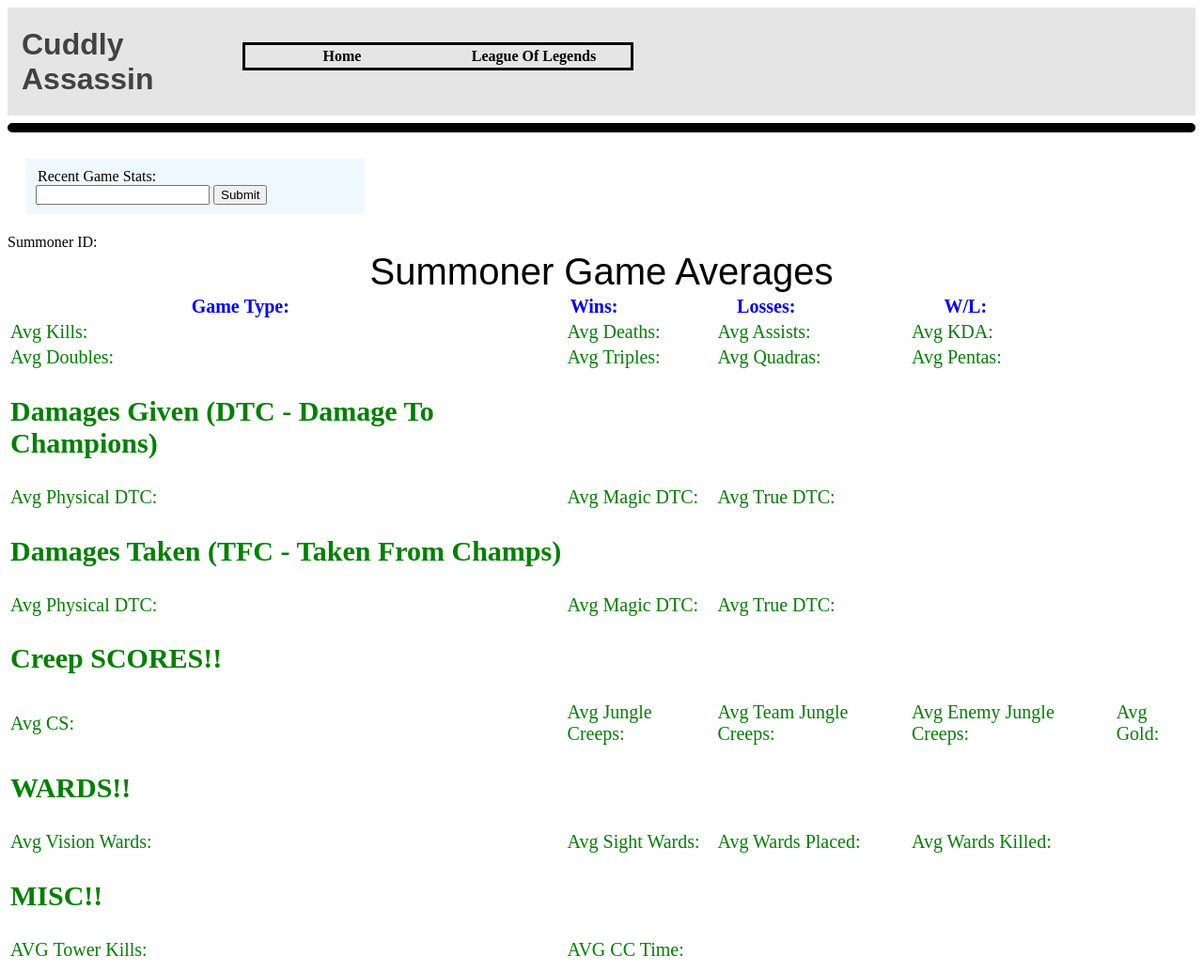
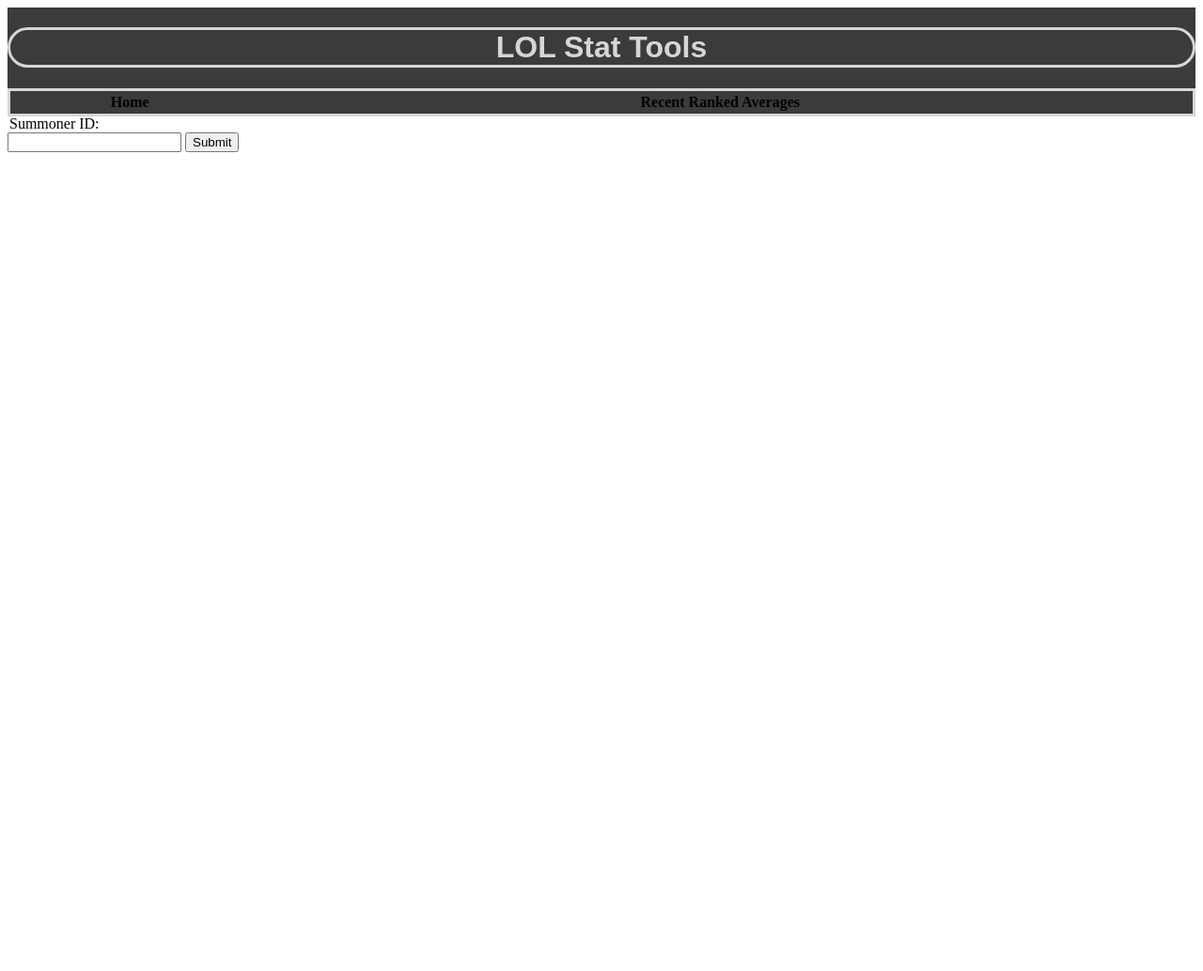
Before and after one commit to KPDerosh/LolStatTools.com, a PHP site: page /LOLRecentRanked/LOLRecentRanked.php in a window 1280 px wide. Shown: the whole page at 94% size. After the commit the page ends 162 px from the top, so only its background shows below. Run offline with PHP 8.4, Linux system fonts and the light colour scheme; lists and menus that the app fills with data are empty; some libraries are stand-ins or nearby versions.

Commit message:
Big Changes

```diff
--- a/LOLRecentRanked/LOLRecentRanked.php
+++ b/LOLRecentRanked/LOLRecentRanked.php
@@ -4,111 +4,122 @@
 <meta charset="UTF-8">
 <title>Cuddly Assassin</title>
 <link rel="stylesheet" href="../css/main.css">
-<link rel="stylesheet" href="../LeagueOfLegends/css/leagueoflegendsmain.css">
+<link rel="stylesheet" href="../LOLRecentRanked/css/leagueoflegendsmain.css">
 <script src="http://ajax.aspnetcdn.com/ajax/jQuery/jquery-1.11.2.min.js"></script>
 </head>
 
 <body>
     <div id="wrapper">
         <div id="header">
-            <h1>Cuddly Assassin</h1>
+            <h1>LOL Stat Tools</h1>
         </div>
         <table id="navBar" class="navBar">
             <th>
                 <a id="homeLink" href="../index.php">Home</a>
             </th>
             <th>
-                <a id="recentGameStatsLink" href="#">League Of Legends</a>
+                <a id="recentGameStatsLink" href="#">Recent Ranked Averages</a>
             </th>
         </table>
     </div>
-    <hr>
 
 
     <div id="LOLStatsFormDiv">
-        <form id="recentGameStats">
-            <legend id="recentGamesLegend">Recent Game Stats:</legend>
+            <legend id="recentGamesLegend">Summoner ID:</legend>
             <input type=text id="summonerName">
-            <input id="summonerStatsButton" type=submit>
-        </form>
+            <input id="summonerStatsButton" type="submit" name="Submit" value="Submit" onclick="getStats()">
     </div>
     <div id="summonerStats">
+        <div id="displayStats" style="display:none">
             <div id="summonerID">Summoner ID: </div> <!-- TODO: MAKEOVER DIV TO MAKE LOOK NICE !-->
             <div id="summonerGameAveragesTitle">Summoner Game Averages</div>
+
                 <table id="summonerGameAveragesTable">
                     <tr>
-                <th id="sumGameAvgTableGameType" class="sumGameAvgTableHeader">Game Type: </th>
-                <th id="sumGameAvgTableWins"     class="sumGameAvgTableHeader">Wins:      </th>
-                <th id="sumGameAvgTableLosses"   class="sumGameAvgTableHeader">Losses:    </th>
-                <th id="sumGameAvgTableWinLoss"  class="sumGameAvgTableHeader">W/L:       </th>
+                        <th id="sumGameAvgTableGameType" class="sumGameAvgTableHeader"></th>
+                        <th id="sumGameAvgTableWins"     class="sumGameAvgTableHeader"></th>
+                        <th id="sumGameAvgTableLosses"   class="sumGameAvgTableHeader"></th>
+                        <th id="sumGameAvgTableWinLoss"  class="sumGameAvgTableHeader"></th>
                     </tr>
                     <tr>
-                <td id="AVGKills">Avg Kills:    </td>
-                <td id="AVGDeaths">Avg Deaths:  </td>
-                <td id="AVGAssists">Avg Assists:</td>
-                <td id="AVGKDA">Avg KDA:        </td>
+                        <td id="AVGKills"></td>
+                        <td id="AVGDeaths"></td>
+                        <td id="AVGAssists"></td>
+                        <td id="AVGKDA"></td>
                     </tr>
                     <tr>
-                <td id="AVGDoubles">Avg Doubles:</td>
-                <td id="AVGTriples">Avg Triples:</td>
-                <td id="AVGQuadras">Avg Quadras:</td>
-                <td id="AVGPentas">Avg Pentas:  </td>
+                        <td id="AVGDoubles"></td>
+                        <td id="AVGTriples"></td>
+                        <td id="AVGQuadras"></td>
+                        <td id="AVGPentas"></td>
                     </tr>
                     <tr>
                         <td><h2>Damages Given (DTC - Damage To Champions)</h2></td>
                     </tr>
                     <tr>
-                <td id="AVGPhysicalDTC">Avg Physical DTC:</td>
-                <td id="AVGMagicDTC">Avg Magic DTC:</td>
-                <td id="AVGTrueDTC">Avg True DTC:</td>
+                        <td id="AVGPhysicalDTC"></td>
+                        <td id="AVGMagicDTC"></td>
+                        <td id="AVGTrueDTC"></td>
                     </tr>
                     <tr>
                         <td><h2>Damages Taken (TFC - Taken From Champs)</h2></td>
                     </tr>
                     <tr>
-                <td id="AVGPhysicalTFC">Avg Physical DTC:</td>
-                <td id="AVGMagicTFC">Avg Magic DTC:</td>
-                <td id="AVGTrueTFC">Avg True DTC:</td>
+                        <td id="AVGPhysicalTFC"></td>
+                        <td id="AVGMagicTFC"></td>
+                        <td id="AVGTrueTFC"></td>
                     </tr>
                     <tr>
                         <td><h2>Creep SCORES!!</h2></td>
                     </tr>
                     <tr>
-                <td id="AVGTotalMinions">Avg CS:</td>
-                <td id="AVGTotalMonsters">Avg Jungle Creeps:</td>
-                <td id="AVGTeamMonsters">Avg Team Jungle Creeps:</td>
-                <td id="AVGEnemyMonsters">Avg Enemy Jungle Creeps:</td>
-                <td id="AVGGoldEarned">Avg Gold:</td>
+                        <td id="AVGTotalMinions"></td>
+                        <td id="AVGTotalMonsters"></td>
+                        <td id="AVGTeamMonsters"></td>
+                        <td id="AVGEnemyMonsters"></td>
+                        <td id="AVGGoldEarned"></td>
                     </tr>
                     <tr>
                         <td><h2>WARDS!!</h2></td>
                     </tr>
                     <tr>
-                <td id="AVGVWards">Avg Vision Wards:</td>
-                <td id="AVGSWards">Avg Sight Wards:</td>
-                <td id="AVGWardsPlaced">Avg Wards Placed:</td>
-                <td id="AVGWardsKilled">Avg Wards Killed:</td>
+                        <td id="AVGVWards"></td>
+                        <td id="AVGSWards"></td>
+                        <td id="AVGWardsPlaced"></td>
+                        <td id="AVGWardsKilled"></td>
                     </tr>
                     <tr>
                         <td><h2>MISC!!</h2></td>
                     </tr>
                     <tr>
-                <td id="AVGtowersDestroyed">AVG Tower Kills:</td>
-                <td id="AVGCCTime">AVG CC Time:</td>
+                        <td id="AVGtowersDestroyed"></td>
+                        <td id="AVGCCTime"></td>
 
                     </tr>
                 </table>
         </div>
+    </div>
     <script>
+        function getStats(){
+            alert("Getting Stats");
             $(document).ready(function(){
-
+                var summonerName = document.getElementById('summonerName').value;
+                var sumIdNum;
+                alert(summonerName);
+                $.ajax({
+                    type: 'GET',
+                    url: 'https://na.api.pvp.net/api/lol/na/v1.4/summoner/by-name/' + summonerName + '?api_key=6955669d-0d51-41b0-8b09-c05f4a0468e9',
+                    success: function(data){
+                        for(var key in data){
+                            sumIdNum = key;
+                        }
                         //Stats for the last 15 Ranked Games Pretty solid if i do say so myself.
                         $.ajax({
                             type: 'GET',
-                url: 'https://na.api.pvp.net/api/lol/na/v2.2/matchhistory/35778587?rankedQueues=RANKED_SOLO_5x5&beginIndex=0&endIndex=15&api_key=6955669d-0d51-41b0-8b09-c05f4a0468e9',
+                            url: 'https://na.api.pvp.net/api/lol/na/v2.2/matchhistory/'+data[sumIdNum].id+'?rankedQueues=RANKED_SOLO_5x5&beginIndex=0&endIndex=15&api_key=6955669d-0d51-41b0-8b09-c05f4a0468e9',
                             success: function(data){
                                 //Add the summoners name to the Div ID: summonerID
-                    $('#summonerID').append(data.matches[0].participantIdentities[0].player.summonerName);
+                                $('#summonerID').append(summonerName);
                                 var gameType = data.matches[0].queueType;
 
                                 //matchDuration
@@ -155,7 +166,7 @@
                                 var totalTimeCCDealt = 0;
 
                                 if(gameType === "RANKED_SOLO_5x5"){
-                        $('#sumGameAvgTableGameType').append("Ranked Solo");
+                                    $('#sumGameAvgTableGameType').html("Game Type: Ranked Solo");
                                 }
                                 for(i = 0; i < data.matches.length; i++){
                                     if(data.matches[i].participants[0].stats.winner === true) {
@@ -191,37 +202,42 @@
                                     towersDestroyed  += data.matches[i].participants[0].stats.towerKills;
                                     totalTimeCCDealt += data.matches[i].participants[0].stats.totalTimeCrowdControlDealt;
                                 }
-                    $('#sumGameAvgTableWins').append(wins);
-                    $('#sumGameAvgTableLosses').append(losses);
-                    $('#sumGameAvgTableWinLoss').append(wins + "/" + losses + ":" + parseFloat((wins/15) * 100).toFixed(2) + "%");
-                    $('#AVGKills').append(parseFloat(kills/15).toFixed(2));
-                    $('#AVGDeaths').append(parseFloat(deaths/15).toFixed(2));
-                    $('#AVGAssists').append(parseFloat(assists/15).toFixed(2));
-                    $('#AVGKDA').append(parseFloat((kills+assists)/deaths).toFixed(2) + ":1");
-                    $('#AVGDoubles').append(parseFloat(doubleKills/15).toFixed(2));
-                    $('#AVGTriples').append(parseFloat(tripKills/15).toFixed(2));
-                    $('#AVGQuadras').append(parseFloat(quadraKills/15).toFixed(2));
-                    $('#AVGPentas').append(parseFloat((pentaKills/15).toFixed(2)));
-                    $('#AVGPhysicalDTC').append(parseFloat((physicalDamageToChamps/15).toFixed(2)));
-                    $('#AVGMagicDTC').append(parseFloat((magicDamageToChamps/15).toFixed(2)));
-                    $('#AVGTrueDTC').append(parseFloat((trueDamageToChamps/15).toFixed(2)));
-                    $('#AVGPhysicalTFC').append(parseFloat((physicalDamageTaken/15).toFixed(2)));
-                    $('#AVGMagicTFC').append(parseFloat((magicDamageTaken/15).toFixed(2)));
-                    $('#AVGTrueTFC').append(parseFloat((trueDamageTaken/15).toFixed(2)));
-                    $('#AVGTotalMinions').append(parseFloat((totalMinionsKilled/15).toFixed(2)));
-                    $('#AVGTotalMonsters').append(parseFloat((monstersKilled/15).toFixed(2)));
-                    $('#AVGTeamMonsters').append(parseFloat((teamMonsters/15).toFixed(2)));
-                    $('#AVGEnemyMonsters').append(parseFloat((enemyMonsters/15).toFixed(2)));
-                    $('#AVGGoldEarned').append(parseFloat((goldEarned/15).toFixed(2)));
-                    $('#AVGVWards').append(parseFloat((visionWards/15).toFixed(2)));
-                    $('#AVGSWards').append(parseFloat((sightWards/15).toFixed(2)));
-                    $('#AVGWardsPlaced').append(parseFloat((wardsPlaced/15).toFixed(2)));
-                    $('#AVGWardsKilled').append(parseFloat((wardsKilled/15).toFixed(2)));
-                    $('#AVGtowersDestroyed').append(parseFloat((towersDestroyed/15).toFixed(2)));
-                    $('#AVGCCTime').append(parseFloat((totalTimeCCDealt/15).toFixed(2)));
+                                $('#sumGameAvgTableWins').html("Wins : " + wins);
+                                $('#sumGameAvgTableLosses').html("Losses : " + losses);
+                                $('#sumGameAvgTableWinLoss').html("KDA: " + wins + "/" + losses + ":" + parseFloat((wins/15) * 100).toFixed(2) + "%");
+                                $('#AVGKills').html("AVG Kills " + parseFloat(kills/15).toFixed(2));
+                                $('#AVGDeaths').html("AVG Deaths " + parseFloat(deaths/15).toFixed(2));
+                                $('#AVGAssists').html("AVG Assists " + parseFloat(assists/15).toFixed(2));
+                                $('#AVGKDA').html("AVG KDA " + parseFloat((kills+assists)/deaths).toFixed(2) + "1");
+                                $('#AVGDoubles').html("AVG Doubles " + parseFloat(doubleKills/15).toFixed(2));
+                                $('#AVGTriples').html("AVG Triples " + parseFloat(tripKills/15).toFixed(2));
+                                $('#AVGQuadras').html("AVG Quadras " + parseFloat(quadraKills/15).toFixed(2));
+                                $('#AVGPentas').html("AVG Pentas " + parseFloat((pentaKills/15).toFixed(2)));
+                                $('#AVGPhysicalDTC').html("AVG Physical DTC " + parseFloat((physicalDamageToChamps/15).toFixed(2)));
+                                $('#AVGMagicDTC').html("AVG Magic DTC " + parseFloat((magicDamageToChamps/15).toFixed(2)));
+                                $('#AVGTrueDTC').html("AVG True DTC " + parseFloat((trueDamageToChamps/15).toFixed(2)));
+                                $('#AVGPhysicalTFC').html("AVG Physical TFC " + parseFloat((physicalDamageTaken/15).toFixed(2)));
+                                $('#AVGMagicTFC').html("AVG Magic TFC " + parseFloat((magicDamageTaken/15).toFixed(2)));
+                                $('#AVGTrueTFC').html("AVG True TFC " + parseFloat((trueDamageTaken/15).toFixed(2)));
+                                $('#AVGTotalMinions').html("AVG Total Minions " + parseFloat((totalMinionsKilled/15).toFixed(2)));
+                                $('#AVGTotalMonsters').html("AVG Total Monsters " + parseFloat((monstersKilled/15).toFixed(2)));
+                                $('#AVGTeamMonsters').html("AVG Team Jungle Monsters " + parseFloat((teamMonsters/15).toFixed(2)));
+                                $('#AVGEnemyMonsters').html("AVG Enemy Jungle Monsters " + parseFloat((enemyMonsters/15).toFixed(2)));
+                                $('#AVGGoldEarned').html("AVG Gold Earned " + parseFloat((goldEarned/15).toFixed(2)));
+                                $('#AVGVWards').html("AVG Vision Wards " + parseFloat((visionWards/15).toFixed(2)));
+                                $('#AVGSWards').html("AVG Sight Wards " + parseFloat((sightWards/15).toFixed(2)));
+                                $('#AVGWardsPlaced').html("AVG Wards Placed " + ((wardsPlaced/15).toFixed(2)));
+                                $('#AVGWardsKilled').html("AVG Wards Killed " + parseFloat((wardsKilled/15).toFixed(2)));
+                                $('#AVGtowersDestroyed').html("AVG Towers Destroyed " + parseFloat((towersDestroyed/15).toFixed(2)));
+                                $('#AVGCCTime').html("AVG CC Time Dealt " + parseFloat((totalTimeCCDealt/15).toFixed(2)));
+                                $('displayStats').show();
+                            }
+                        });
                     }
                 });
             });
+            document.getElementById("displayStats").style.display = 'block';
+        }
     </script>
 </body>
 </html>
--- a/LOLRecentRanked/css/leagueoflegendsmain.css
+++ b/LOLRecentRanked/css/leagueoflegendsmain.css
@@ -27,6 +27,9 @@
     font-family: sans-serif;
     position: relative;
 }
+#summonerID{
+
+}
 #summonerGameAveragesTable{
 
 }
@@ -45,3 +48,24 @@ table#summonerGameAveragesTable tr{
 #summonerStats{
      position: relative;
 }
+/* BASIC LINKS=======================================*/
+a:link {
+    text-decoration: none;
+    color:black;
+}
+
+/* visited link */
+a:visited {
+    color:white;
+}
+
+/* mouse over link */
+a:hover {
+    color:white;
+}
+
+/* selected link */
+a:active {
+    color:black;
+}
+/* End Basic LINKS==================================*/
--- a/css/main.css
+++ b/css/main.css
@@ -4,32 +4,29 @@ body {
 #wrapper{
 	width:100%;
 	height:115px;
-	background-color: #e5e5e5;
+	background-color: #3B3B3B;
 }
 #header {
-	position: relative;
-	border-color:black;
-	width: 250px;
+	margin-left: auto;
+	margin-right: auto;
+	width: 100%;
 	text-align: center;
 	float: left;
 }
 h1{
+	border: solid;
+	border-radius: 25px;
 	position : relative;
-	left: 15px;
-    color:#424242;
-    text-align: left;
+    color:#D6D6D6;
+    text-align: center;
     font-family: sans-serif;
 }
 #navBar{
-	position: relative;
+	color: white;
 	border: solid;
-	top: 37px;
-	float: left;
-}
-.navBar th{
-	width: 200px;
-	position: relative;
-	text-align: center;
+	border-color: #D6D6D6;
+	width:100%;
+	text-decoration: white;
 }
 hr {
 	border-radius: 5px;
@@ -45,7 +42,7 @@ a:link {
 
 /* visited link */
 a:visited {
-    color:black;
+    color:white;
 }
 
 /* mouse over link */
--- a/index.php
+++ b/index.php
@@ -8,7 +8,6 @@
 
 <body>
 	<!-- The Main header of the index page. !-->
-
 	<div id="wrapper">
 		<div id="header">
 			<h1>LOL Stat Tools</h1>
@@ -22,7 +21,5 @@
 			</th>
 		</table>
 	</div>
-
-	<hr>
 </body>
 </html>
```
Lines whose indentation alone changed are shown as unchanged.
